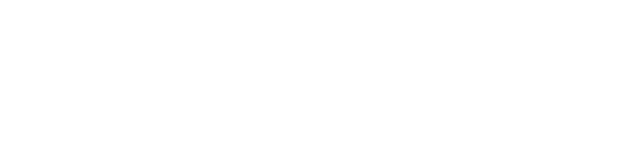
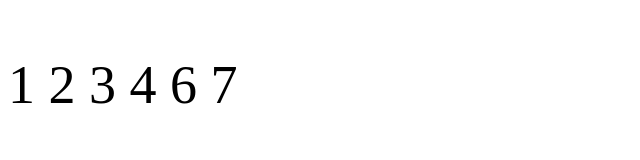
Before and after one commit to Kh1merA/avtomonova-fpro-hw, a plain HTML site: page index.html in a window 1280 px wide. Shown: the whole page, without its empty margins (0-640 px from the left). Drawn offline with Linux system fonts and the light colour scheme.

Commit message:
complete hw2

```diff
--- a/index.html
+++ b/index.html
@@ -8,6 +8,8 @@
     <title>Homework</title>
 </head>
 <body>
-
+<p class="result-massive" style="font-size: 54px"></p>
+<script src="script.js">
+</script>
 </body>
 </html>
--- /dev/null
+++ b/script.js
@@ -0,0 +1,13 @@
+
+function removeElement(arr, num){
+    arr.splice(arr.indexOf(num), 1);
+}
+
+const arr = [1, 2, 3, 4, 5, 6, 7];
+removeElement(arr,  5);
+
+let outElem = document.getElementsByClassName("result-massive")[0];
+
+arr.forEach((item) => {
+    outElem.innerHTML += `${item} `;
+});
```
